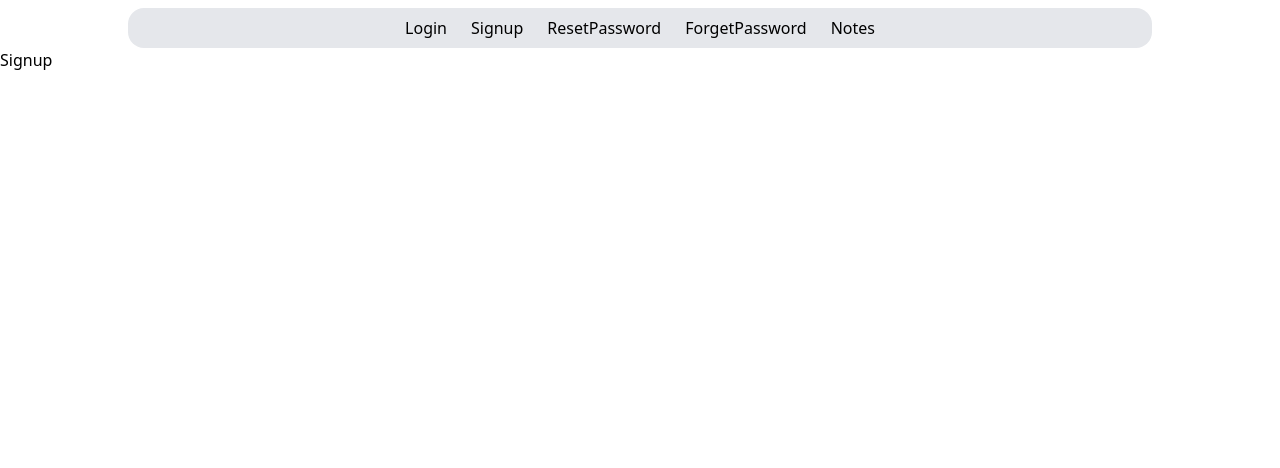
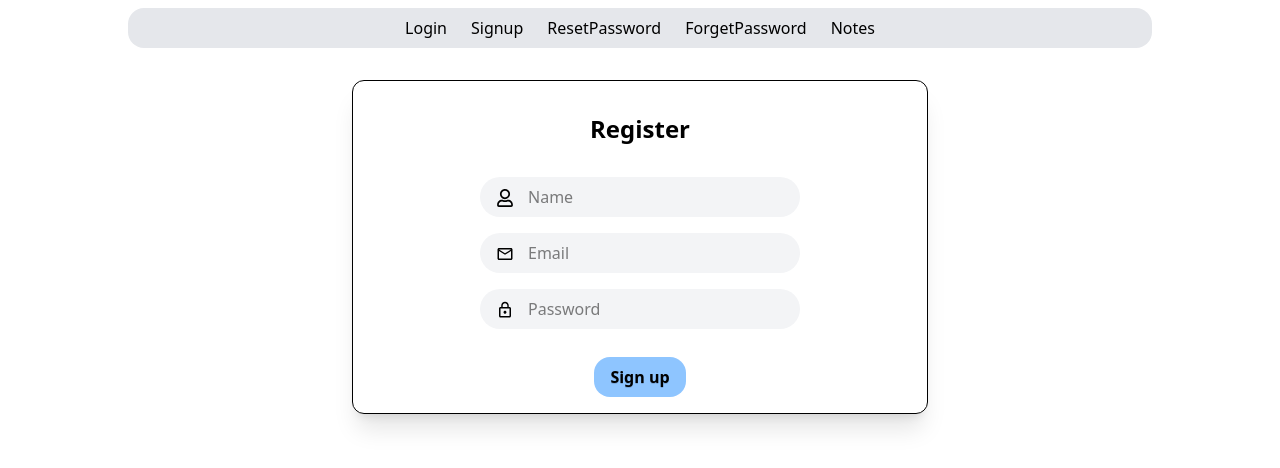
Before and after one commit to Akshay1799/Note-App, a React app in the folder client/: page /signup in a window 1280 px wide. Shown: the top 468 px of the page. Built offline with nearby package versions, Linux system fonts and the light colour scheme; the HTML template or start-up script is replaced by a standard one.

Commit message:
built a sign up form structure

```diff
--- a/client/package.json
+++ b/client/package.json
@@ -12,8 +12,9 @@
   "dependencies": {
     "@tailwindcss/vite": "^4.1.18",
     "axios": "^1.13.2",
-    "react": "^19.2.0",
-    "react-dom": "^19.2.0",
+    "react": "^19.2.4",
+    "react-dom": "^19.2.4",
+    "react-icons": "^5.5.0",
     "react-router-dom": "^7.12.0",
     "tailwindcss": "^4.1.18"
   },
--- a/client/src/pages/Signup.jsx
+++ b/client/src/pages/Signup.jsx
@@ -1,7 +1,26 @@
 import React from 'react'
+import { FaRegUser  } from "react-icons/fa";
+import { MdOutlineEmail, MdLockOutline  } from "react-icons/md";
 const Signup = () => {
   return (
-    <div>Signup</div>
+    <div className='mt-8'>
+      <form className='border flex flex-col justify-center mx-auto 0 shadow-xl w-xl  px-5 py-4 gap-4 rounded-xl'>
+        <h2 className='flex justify-center font-bold text-2xl my-4 '>Register</h2>
+        <div className='relative flex justify-center items-center'>
+          <label htmlFor="username"><FaRegUser className='absolute ml-4 -mt-2 text-lg' /></label>
+          <input id='username' type="text"  placeholder='Name' className='w-xs pl-12 py-2 bg-gray-100 rounded-3xl' />
+        </div>
+        <div className='relative flex justify-center items-center'>
+          <label htmlFor="email"><MdOutlineEmail className='absolute ml-4 -mt-2 text-lg'/></label>
+          <input id='email' type='email' placeholder='Email' className='w-xs pl-12 py-2 bg-gray-100 rounded-3xl ' />
+        </div>
+        <div className='relative flex justify-center items-center'>
+          <label htmlFor="Password"><MdLockOutline className='absolute ml-4 -mt-2 text-lg'/></label>
+          <input id='Password' type="text" placeholder='Password' className='w-xs pl-12 py-2 bg-gray-100 rounded-3xl ' />
+        </div>
+        <button type='submit' className='mt-3 hover:ease-in hover:duration-100 hover:bg-white hover:border  hover:cursor-pointer bg-blue-300 px-4 py-2  rounded-2xl mx-auto 0'><span className='text-shadow-2xs font-bold'>Sign up</span></button>
+      </form>
+    </div>
   )
 }
 
```
Also changed, not shown: 1 other file (tests, documents, lock files or other folders).
